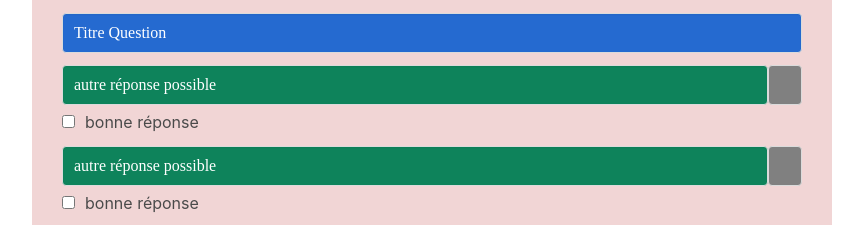
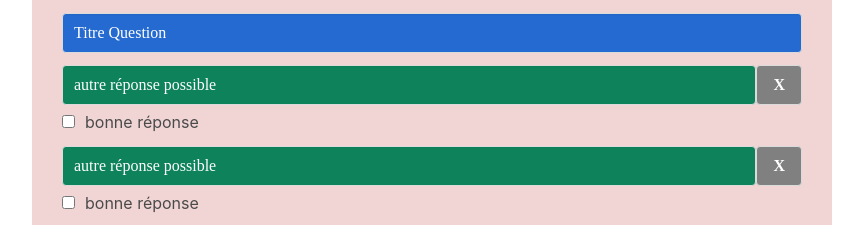
Before and after one commit to margauxln/quizandlearn, a React (Create React App) app in the folder frontend/: page /create-quiz in a window 1280 px wide. Shown: the part 493-718 px from the top of the page, without its empty margins (208-1071 px from the left). Built offline with nearby package versions, Linux system fonts and the light colour scheme; sample sign-in values are in the browser's storage.

Commit message:
fix-delete reply button

```diff
--- a/frontend/src/pages/QuizCreation/QuizCreation.css
+++ b/frontend/src/pages/QuizCreation/QuizCreation.css
@@ -120,7 +120,7 @@
     color: white;
     font-weight: bold;
     font-family: "Sporting", "sans-serif";
-    cursor: point
+    cursor: pointer;
 }
 
 .answerAndDelete{
--- a/frontend/src/pages/QuizCreation/QuizCreation.jsx
+++ b/frontend/src/pages/QuizCreation/QuizCreation.jsx
@@ -27,7 +27,6 @@ const QuizCreation = () => {
                     ],
                 }
             ]
-
         },
         validationSchema: Yup.object({
            title: Yup.string()
@@ -114,7 +113,7 @@ const QuizCreation = () => {
 
                         {({ push, remove }) => (
                             <>
-                            {/* {JSON.stringify(formik.values.questions)} */}
+                            {/* Pour voir les values : {JSON.stringify(formik.values.questions)} */}
 
                                 {(formik.values.questions.length > 0 && formik.values.questions.length) &&
                                 formik.values.questions.map((question, index)=>(
@@ -140,7 +139,7 @@ const QuizCreation = () => {
 
                                         <FieldArray name={`questions.${index}.answers`}>
 
-                                            {({ push, remove}) => (
+                                            {({ push, remove }) => (
                                                 <>
                                                 {question  && question.answers && question.answers.map((answer, idx)=>(
                                                     <div className="answerAndDelete" key={idx}>
@@ -164,9 +163,8 @@ const QuizCreation = () => {
                                                     <button
                                                         className="button removeAnswer"
                                                         type="button"
-                                                        value="X"
                                                         onClick={() => remove(idx)}
-                                                    />
+                                                    >X</button>
                                                 </div>
                                                 ))}
 
@@ -191,7 +189,7 @@ const QuizCreation = () => {
                                 ))}
 
                                 <>
-                                {(formik.values.questions.length  < questionLimit) &&
+                                    {(formik.values.questions.length < questionLimit) &&
 
                                         <input
                                         className="button addQuestion"
@@ -209,6 +207,7 @@ const QuizCreation = () => {
                                             ]
                                         })
                                         }
+
                                     />}
                                 </>
 
```
Lines whose indentation alone changed are shown as unchanged.
